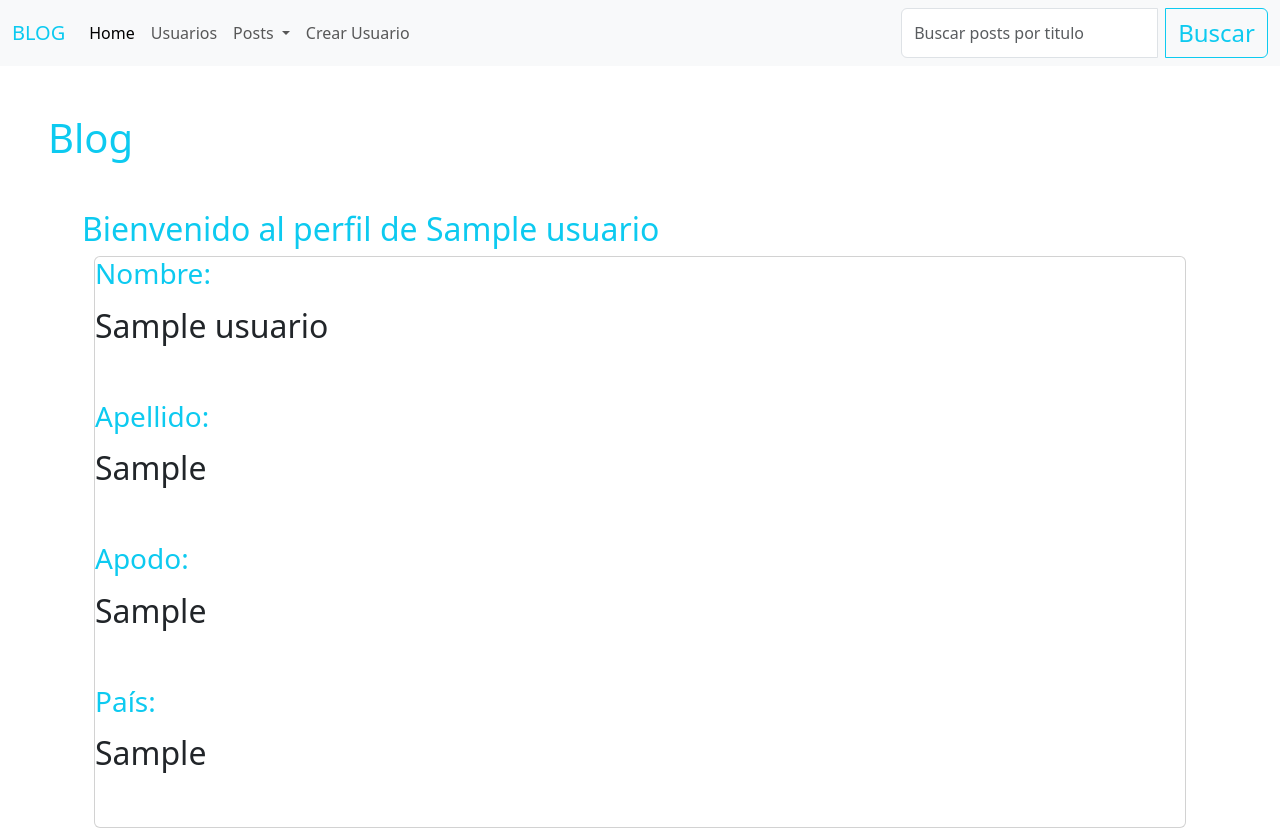
After one commit to dggtn/PlaygroundFinalProjectGangotena, a Django app: page /usuarios/usuarioPorId/1 in a window 1280 px wide. The commit adds this page. Run offline with Django 5.2, Linux system fonts and the light colour scheme; tables that the repository leaves empty hold one stand-in row (values such as "Sample post").

Commit message:
mostrar perfil de un unico usuario

```diff
--- /dev/null
+++ b/PlaygroundFinalProjectGangotena/templates/usuario.html
@@ -0,0 +1,17 @@
+{% extends "layout.html" %}
+
+{% block contenido%}
+<h2 class="text-info">Bienvenido al perfil de {{usuario.nombre}}<h2>
+<div class="container">
+    <div class="card">
+<p class="text-info fs-3">Nombre:</p><p>{{usuario.nombre}}</p>
+<br>
+<p class="text-info fs-3">Apellido:</p><p>{{usuario.apellido}}</p>
+<br>
+<p class="text-info fs-3">Apodo:</p><p>{{usuario.apodo}}</p>
+<br>
+<p class="text-info fs-3">País:</p><p>{{usuario.pais}}</p>
+<br>
+    </div>
+</div>
+{% endblock %}
--- a/PlaygroundFinalProjectGangotena/urls.py
+++ b/PlaygroundFinalProjectGangotena/urls.py
@@ -16,7 +16,7 @@ Including another URLconf
 """
 from django.contrib import admin
 from django.urls import path
-from PlaygroundFinalProjectGangotena.views import index,posts, nuevoPost,publicar,usuarios,comentarios,guardar,comentar,nuevoUsuario,nuevoComentario
+from PlaygroundFinalProjectGangotena.views import index,posts, nuevoPost,publicar,usuarios,usuarioPorId,comentarios,guardar,comentar,nuevoUsuario,nuevoComentario
 
 
 urlpatterns = [
@@ -27,6 +27,7 @@ urlpatterns = [
     path('posts/publicar/', publicar, name="publicar"),
     path('usuarios/', usuarios, name="usuarios"),
     path('comentarios/', comentarios, name="comentarios"),
+    path('usuarios/usuarioPorId/<int:id>', usuarioPorId, name="usuarioPorId"),
     path('usuarios/nuevo/', nuevoUsuario, name="nuevoUsuario"),
     path('usuarios/nuevo/guardar/', guardar, name="guardar"),
     path('comentarios/nuevo/', nuevoComentario, name="nuevoComentario"),
--- a/PlaygroundFinalProjectGangotena/views.py
+++ b/PlaygroundFinalProjectGangotena/views.py
@@ -45,6 +45,15 @@ def usuarios(request):
     html = template.render(contexto, request)
     return HttpResponse(html)
 
+
+def usuarioPorId(request,id):
+  usuarioPorId = Usuarios.objects.get(pk=id)
+  template = loader.get_template('usuario.html')
+  context = {
+    'usuario': usuarioPorId,
+  }
+  return HttpResponse(template.render(context, request))
+
 def nuevoUsuario(request):
     template = loader.get_template('nuevoUsuario.html')
     html = template.render(request=request)
```
Also changed, not shown: PlaygroundFinalProjectGangotena/templates/usuarios.html (+5 -4 lines).
